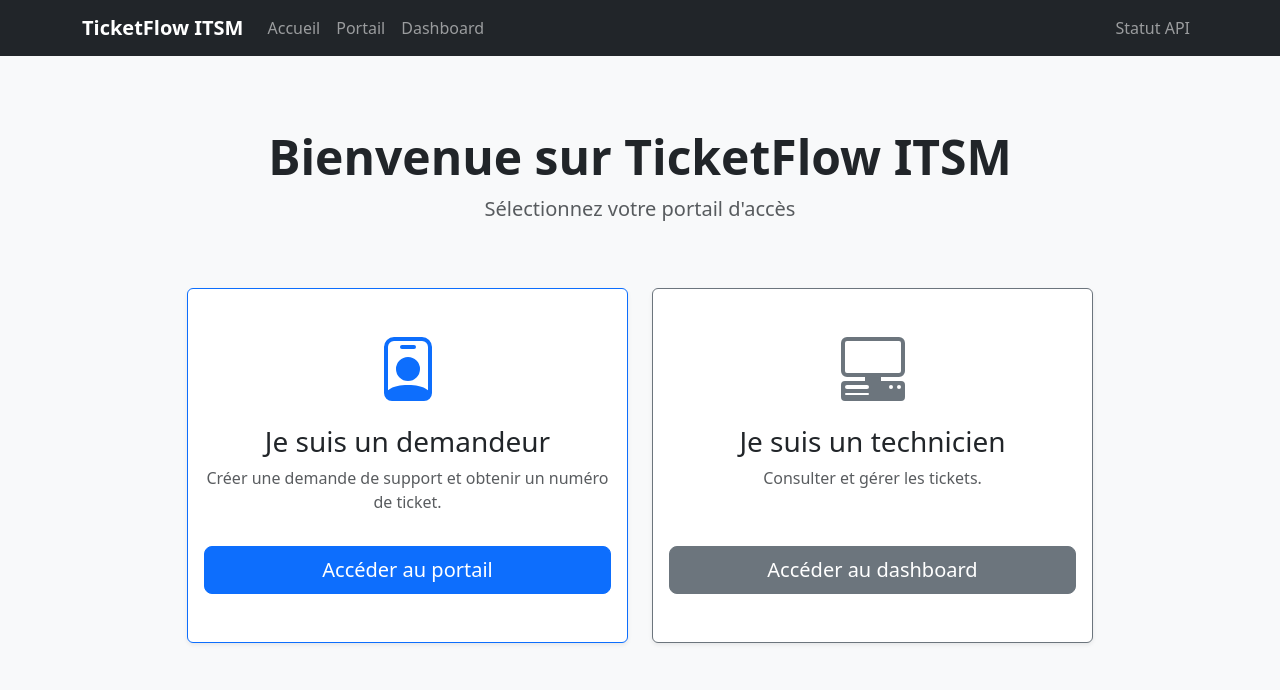
After one commit to RacGab/veille-techno-1SH, a Flask app: template src/templates/landing.html in a window 1280 px wide. The commit adds this page. Shown: the top 690 px of the page. Run offline with Flask 3, Linux system fonts and the light colour scheme; the template is opened without the code that fills it, so the values that code supplies are empty.

Commit message:
feat: add demandeur portal, landing page, and global navigation

```diff
--- a/src/frontend/routes.py
+++ b/src/frontend/routes.py
@@ -8,7 +8,11 @@ frontend_bp = Blueprint("frontend", __name__)
 
 @frontend_bp.route("/", methods=["GET"])
 def index():
-    return redirect(url_for("frontend.dashboard"))
+    return render_template("landing.html")
+
+@frontend_bp.route("/portail", methods=["GET"])
+def portail():
+    return render_template("portail.html")
 
 @frontend_bp.route("/dashboard", methods=["GET"])
 def dashboard():
--- a/src/templates/base.html
+++ b/src/templates/base.html
@@ -7,11 +7,26 @@
     <link href="https://cdn.jsdelivr.net/npm/bootstrap@5.3.3/dist/css/bootstrap.min.css" rel="stylesheet">
 </head>
 <body class="bg-light">
-    <nav class="navbar navbar-dark bg-dark mb-4">
+    <nav class="navbar navbar-expand-lg navbar-dark bg-dark mb-4">
         <div class="container">
-            <a class="navbar-brand fw-semibold" href="{{ url_for('frontend.dashboard') }}">
+            <a class="navbar-brand fw-semibold" href="{{ url_for('frontend.index') }}">
                 TicketFlow ITSM
             </a>
+            <button class="navbar-toggler" type="button" data-bs-toggle="collapse" data-bs-target="#navbarNav" aria-controls="navbarNav" aria-expanded="false" aria-label="Toggle navigation">
+                <span class="navbar-toggler-icon"></span>
+            </button>
+            <div class="collapse navbar-collapse" id="navbarNav">
+                <ul class="navbar-nav me-auto">
+                    <li class="nav-item">
+                        <a class="nav-link" href="{{ url_for('frontend.index') }}">Accueil</a>
+                    </li>
+                    <li class="nav-item">
+                        <a class="nav-link" href="{{ url_for('frontend.portail') }}">Portail</a>
+                    </li>
+                    <li class="nav-item">
+                        <a class="nav-link" href="{{ url_for('frontend.dashboard') }}">Dashboard</a>
+                    </li>
+                </ul>
                 <ul class="navbar-nav flex-row">
                     <li class="nav-item">
                         <a class="nav-link" href="/api/v1/status" target="_blank" rel="noopener">
@@ -19,6 +34,7 @@
                         </a>
                     </li>
                 </ul>
+            </div>
         </div>
     </nav>
 
--- /dev/null
+++ b/src/templates/landing.html
@@ -0,0 +1,47 @@
+{% extends "base.html" %}
+
+{% block title %}Accueil - TicketFlow ITSM{% endblock %}
+
+{% block content %}
+<div class="container py-5">
+    <div class="row text-center mb-5">
+        <div class="col">
+            <h1 class="display-5 fw-bold">Bienvenue sur TicketFlow ITSM</h1>
+            <p class="lead text-muted">Sélectionnez votre portail d'accès</p>
+        </div>
+    </div>
+
+    <div class="row justify-content-center g-4">
+        <div class="col-md-6 col-lg-5">
+            <div class="card h-100 shadow-sm border-primary text-center">
+                <div class="card-body d-flex flex-column py-5">
+                    <div class="mb-4">
+                        <svg xmlns="http://www.w3.org/2000/svg" width="64" height="64" fill="currentColor" class="bi bi-person-badge text-primary" viewBox="0 0 16 16">
+                          <path d="M6.5 2a.5.5 0 0 0 0 1h3a.5.5 0 0 0 0-1zM11 8a3 3 0 1 1-6 0 3 3 0 0 1 6 0"/>
+                          <path d="M4.5 0A2.5 2.5 0 0 0 2 2.5V14a2 2 0 0 0 2 2h8a2 2 0 0 0 2-2V2.5A2.5 2.5 0 0 0 11.5 0zM3 2.5A1.5 1.5 0 0 1 4.5 1h7A1.5 1.5 0 0 1 13 2.5v10.795a4.2 4.2 0 0 0-.776-.492C11.392 12.387 10.063 12 8 12s-3.392.387-4.224.803a4.2 4.2 0 0 0-.776.492z"/>
+                        </svg>
+                    </div>
+                    <h2 class="card-title h3">Je suis un demandeur</h2>
+                    <p class="card-text text-muted flex-grow-1">Créer une demande de support et obtenir un numéro de ticket.</p>
+                    <a href="{{ url_for('frontend.portail') }}" class="btn btn-primary btn-lg mt-3">Accéder au portail</a>
+                </div>
+            </div>
+        </div>
+
+        <div class="col-md-6 col-lg-5">
+            <div class="card h-100 shadow-sm border-secondary text-center">
+                <div class="card-body d-flex flex-column py-5">
+                    <div class="mb-4">
+                        <svg xmlns="http://www.w3.org/2000/svg" width="64" height="64" fill="currentColor" class="bi bi-pc-display-horizontal text-secondary" viewBox="0 0 16 16">
+                          <path d="M1.5 0A1.5 1.5 0 0 0 0 1.5v7A1.5 1.5 0 0 0 1.5 10H6v1H1a1 1 0 0 0-1 1v3a1 1 0 0 0 1 1h14a1 1 0 0 0 1-1v-3a1 1 0 0 0-1-1h-5v-1h4.5A1.5 1.5 0 0 0 16 8.5v-7A1.5 1.5 0 0 0 14.5 0zm0 1h13a.5.5 0 0 1 .5.5v7a.5.5 0 0 1-.5.5h-13a.5.5 0 0 1-.5-.5v-7a.5.5 0 0 1 .5-.5M12 12.5a.5.5 0 1 1 1 0 .5.5 0 0 1-1 0m2 0a.5.5 0 1 1 1 0 .5.5 0 0 1-1 0M1.5 12h5a.5.5 0 0 1 0 1h-5a.5.5 0 0 1 0-1M1 14.25a.25.25 0 0 1 .25-.25h5.5a.25.25 0 1 1 0 .5h-5.5a.25.25 0 0 1-.25-.25"/>
+                        </svg>
+                    </div>
+                    <h2 class="card-title h3">Je suis un technicien</h2>
+                    <p class="card-text text-muted flex-grow-1">Consulter et gérer les tickets.</p>
+                    <a href="{{ url_for('frontend.dashboard') }}" class="btn btn-secondary btn-lg mt-3">Accéder au dashboard</a>
+                </div>
+            </div>
+        </div>
+    </div>
+</div>
+{% endblock %}
```
Also changed, not shown: src/templates/portail.html (added, +166 -0 lines). Lines whose indentation alone changed are shown as unchanged.
